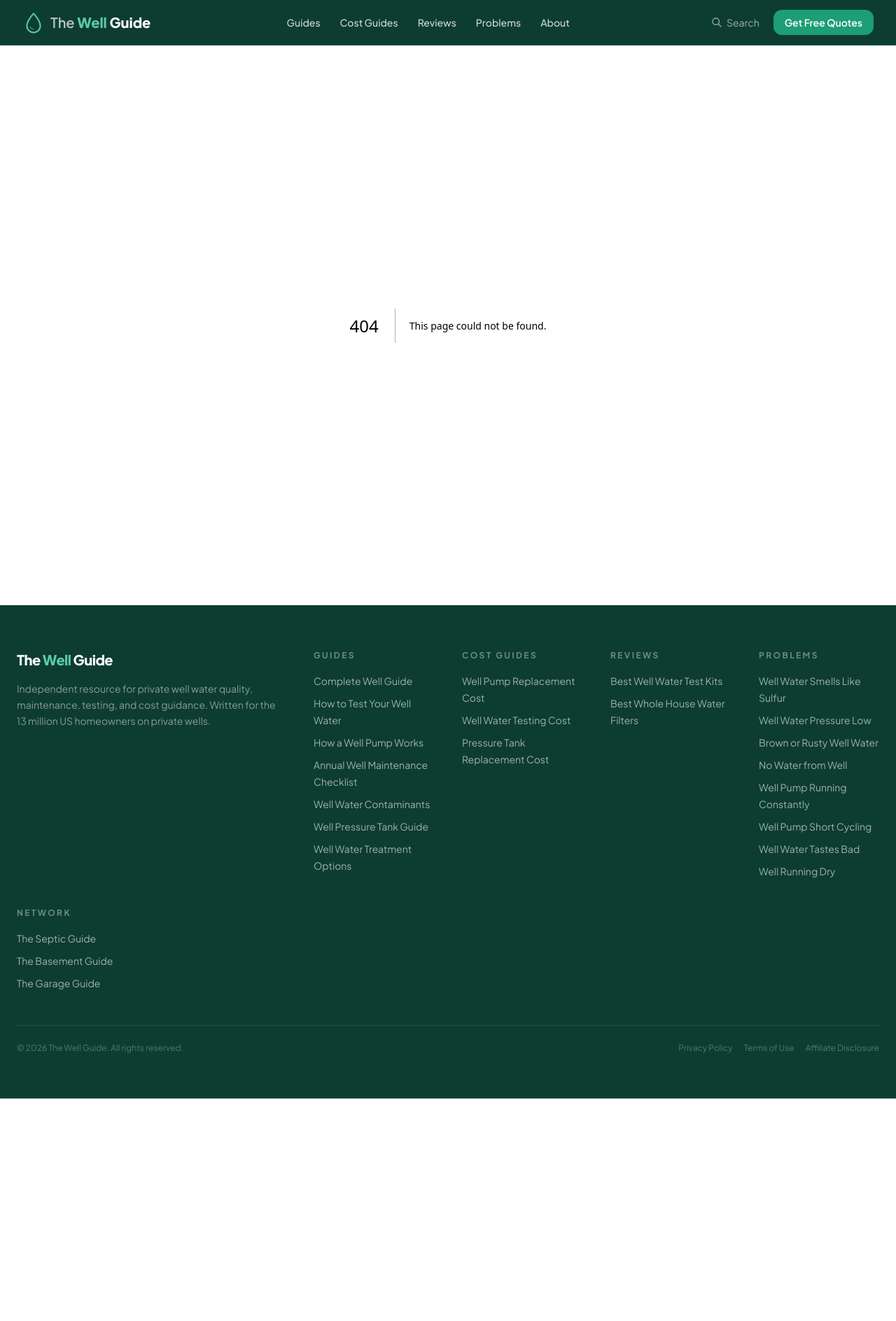
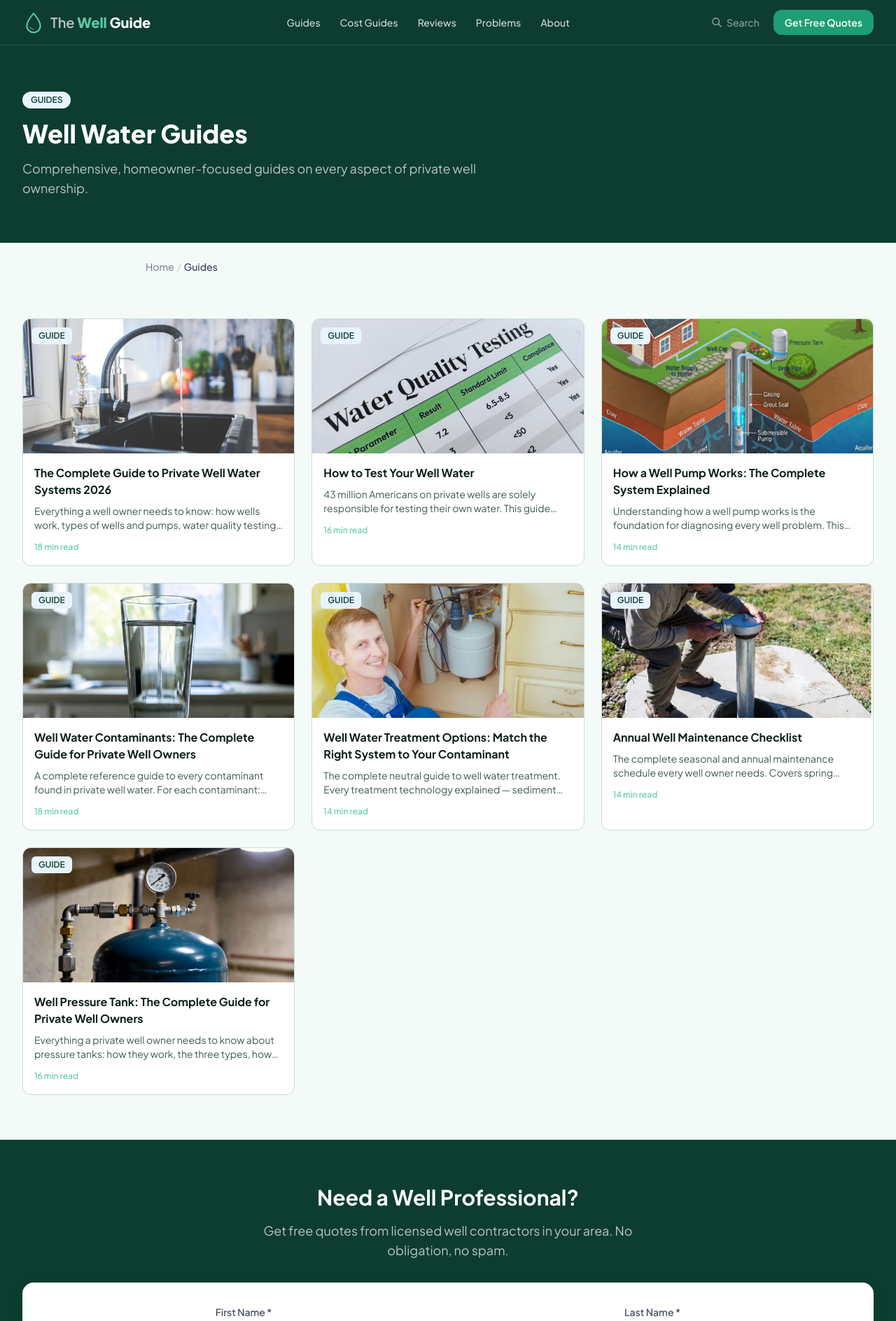
Before and after one commit to thebasementguide2026/thewell.guide-, a Next.js app: page /guides in a window 1280 px wide. Before the commit this address had no page. Shown: the top 1888 px of the page at 70% size. Before the commit the page ends 1570 px from the top, so only its background shows below. Built offline with nearby package versions, Linux system fonts and the light colour scheme.

Commit message:
Add guides section index page

```diff
--- /dev/null
+++ b/app/guides/page.tsx
@@ -0,0 +1,67 @@
+import Link from 'next/link'
+import Image from 'next/image'
+import Breadcrumbs from '@/components/Breadcrumbs'
+import LeadForm from '@/components/LeadForm'
+
+export const metadata = {
+  title: 'Well Water Guides | The Well Guide',
+  description: 'Comprehensive guides for private well owners — maintenance, testing, treatment, pressure tanks, contaminants, and more.',
+  alternates: { canonical: 'https://www.thewell.guide/guides' },
+}
+
+const guides = [
+  { title: 'The Complete Guide to Private Well Water Systems 2026', href: '/guides/complete-well-guide', description: 'Everything a well owner needs to know: how wells work, types of wells and pumps, water quality testing, common contaminants including PFAS and bacteria, maintenance schedules, and when to call a pro.', image: '/wellguidehero.jpg', readTime: '18 min read' },
+  { title: 'How to Test Your Well Water', href: '/guides/how-to-test-well-water', description: '43 million Americans on private wells are solely responsible for testing their own water. This guide covers what to test for, when to test, how to collect a sample correctly, and what to do when something comes back wrong.', image: '/watertest.jpg', readTime: '16 min read' },
+  { title: 'How a Well Pump Works: The Complete System Explained', href: '/guides/how-well-pump-works', description: 'Understanding how a well pump works is the foundation for diagnosing every well problem. This guide explains the full pressure cycle, how submersible and jet pumps differ, what the pressure tank actually does, and what two-wire vs three-wire means for repairs.', image: '/howwellworks.jpg', readTime: '14 min read' },
+  { title: 'Well Water Contaminants: The Complete Guide for Private Well Owners', href: '/guides/well-water-contaminants', description: 'A complete reference guide to every contaminant found in private well water. For each contaminant: where it comes from, what it does to health, the EPA limit, which regions are most affected, how to test, and how to treat.', image: '/wellguidecontaminants.jpg', readTime: '18 min read' },
+  { title: 'Well Water Treatment Options: Match the Right System to Your Contaminant', href: '/guides/well-water-treatment-options', description: 'The complete neutral guide to well water treatment. Every treatment technology explained — sediment filters, carbon filters, UV disinfection, water softeners, reverse osmosis, oxidizing filters, and more.', image: '/well treatmentoptions.jpg', readTime: '14 min read' },
+  { title: 'Annual Well Maintenance Checklist', href: '/guides/well-maintenance-checklist', description: 'The complete seasonal and annual maintenance schedule every well owner needs. Covers spring startup, summer monitoring, fall winterization, and professional inspections.', image: '/well maintance.jpg', readTime: '14 min read' },
+  { title: 'Well Pressure Tank: The Complete Guide for Private Well Owners', href: '/guides/well-pressure-tank-guide', description: 'Everything a private well owner needs to know about pressure tanks: how they work, the three types, how to size one correctly, the best brands, maintenance schedule, failure signs, and when to replace.', image: '/pressureguide.jpg', readTime: '16 min read' },
+]
+
+export default function GuidesIndexPage() {
+  return (
+    <>
+      {/* Hero Header */}
+      <section style={{ backgroundColor: '#0D3D30' }} className='text-white py-16'>
+        <div className='container-custom'>
+          <span className='inline-block px-3 py-1 text-xs font-semibold rounded-full mb-4' style={{ backgroundColor: '#E8F4FD', color: '#0D3D30' }}>GUIDES</span>
+          <h1 className='text-4xl font-extrabold mb-4'>Well Water Guides</h1>
+          <p className='text-lg text-white/70 max-w-2xl'>Comprehensive, homeowner-focused guides on every aspect of private well ownership.</p>
+        </div>
+      </section>
+
+      <Breadcrumbs items={[{ label: 'Guides' }]} />
+
+      {/* Article Grid */}
+      <section className='py-16'>
+        <div className='container-custom'>
+          <div className='grid grid-cols-1 md:grid-cols-2 lg:grid-cols-3 gap-6'>
+            {guides.map((guide) => (
+              <Link key={guide.href} href={guide.href} className='group rounded-xl overflow-hidden border border-[#C8DDD7] hover:shadow-lg transition-shadow bg-white'>
+                <div className='relative h-48 overflow-hidden'>
+                  <Image src={guide.image} alt={guide.title} fill className='object-cover group-hover:scale-105 transition-transform duration-300' />
+                  <span className='absolute top-3 left-3 px-2.5 py-1 text-xs font-semibold rounded-md' style={{ backgroundColor: '#E8F4FD', color: '#0D3D30' }}>GUIDE</span>
+                </div>
+                <div className='p-4'>
+                  <h2 className='font-bold text-[#0D1F1A] group-hover:text-[#1D9E75] mb-2'>{guide.title}</h2>
+                  <p className='text-sm text-[#3D5A52] line-clamp-2 mb-2'>{guide.description}</p>
+                  <span className='text-xs text-[#5DCAA5] font-medium'>{guide.readTime}</span>
+                </div>
+              </Link>
+            ))}
+          </div>
+        </div>
+      </section>
+
+      {/* Lead Form CTA */}
+      <section className='py-16' style={{ backgroundColor: '#0D3D30' }}>
+        <div className='container-custom text-center'>
+          <h2 className='text-3xl font-bold text-white mb-4'>Need a Well Professional?</h2>
+          <p className='text-white/70 text-lg max-w-xl mx-auto mb-8'>Get free quotes from licensed well contractors in your area. No obligation, no spam.</p>
+          <LeadForm />
+        </div>
+      </section>
+    </>
+  )
+}
```
